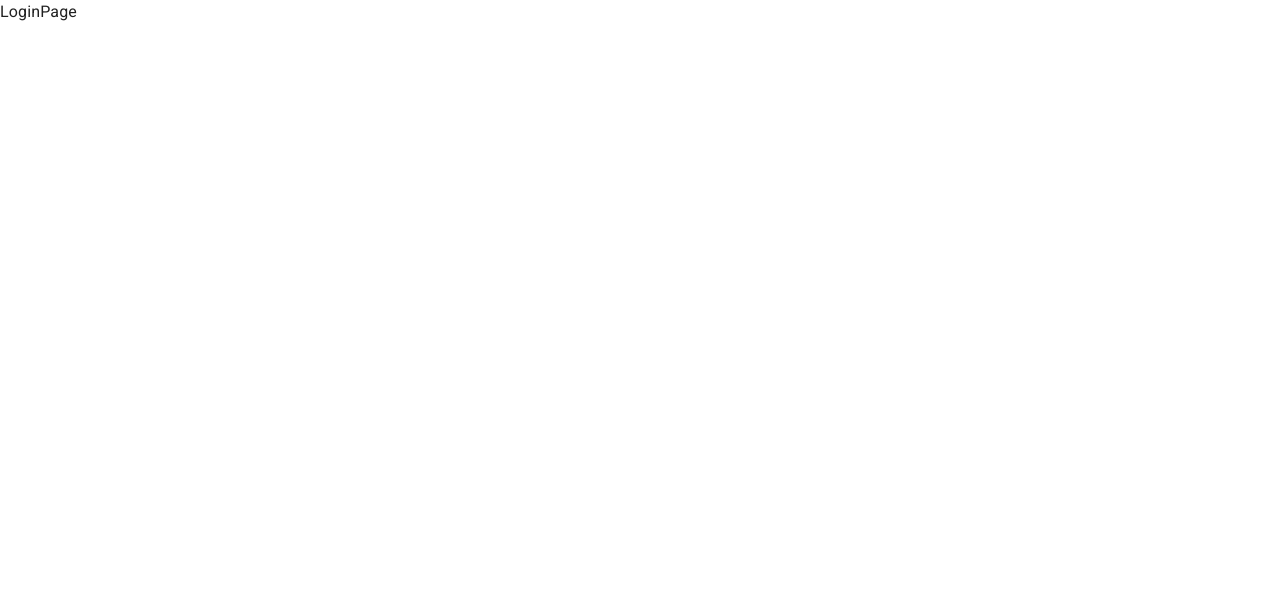
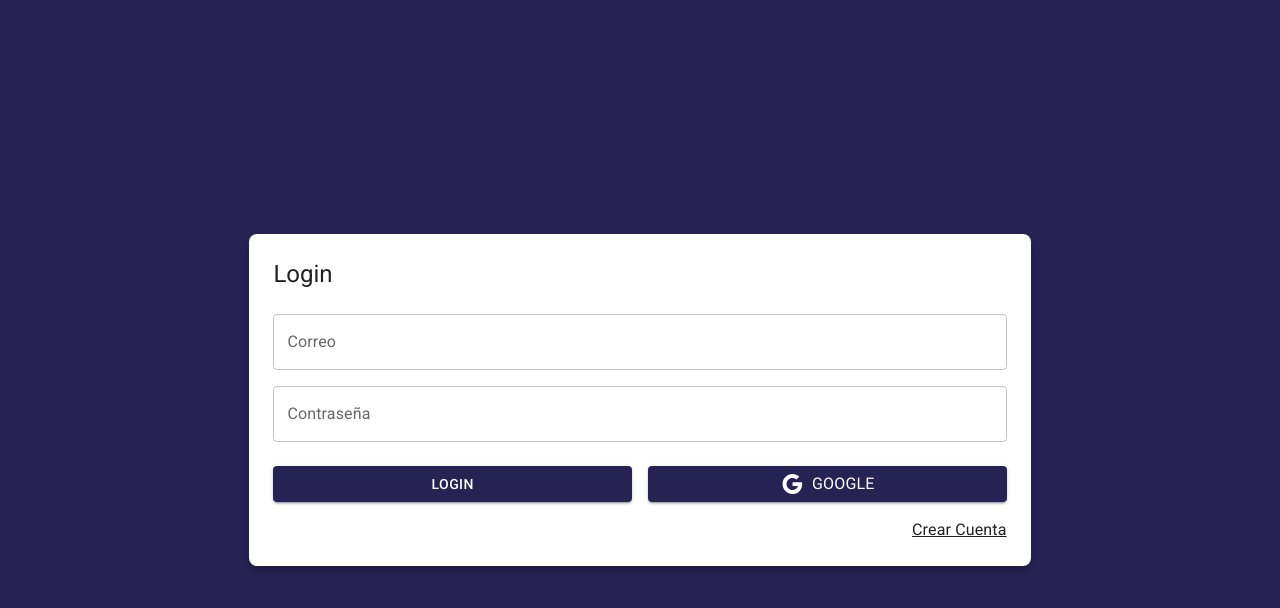
Before and after one commit to RogerCastillo877/vite-journal-app, a React (Vite) app: page /auth/login in a window 1280 px wide. Shown: the top 608 px of the page. Built offline with nearby package versions, Linux system fonts and the light colour scheme.

Commit message:
Add read me file and login layout

```diff
--- a/src/auth/pages/LoginPage.jsx
+++ b/src/auth/pages/LoginPage.jsx
@@ -1,6 +1,69 @@
+import { Link as RouterLink } from "react-router-dom"
+import { Google } from "@mui/icons-material"
+import { Button, Grid, Link, TextField, Typography } from "@mui/material"
 
 export const LoginPage = () => {
   return (
-    <div>LoginPage</div>
+    <Grid
+      container
+      spacing={ 0 }
+      direction="column"
+      alignItems="center"
+      justifyContent="center"
+      sx={{ minHeight: '100vh', backgroundColor: 'primary.main', padding: 4 }}
+    >
+      <Grid item
+        className='box-shadow'
+        xs={ 3 }
+        sx={{ backgroundColor:'white', padding: 3, borderRadius: 2 }}
+      >
+        <Typography variant='h5' sx={{ mb: 1 }}>Login</Typography>
+
+        <form>
+          <Grid container>
+            <Grid item xs={ 12 } sx={{ mt: 2 }}>
+              <TextField
+                label="Correo"
+                type="email"
+                placeholder="correo@google.com"
+                fullWidth
+              />
+            </Grid>
+
+            <Grid item xs={ 12 } sx={{ mt: 2 }}>
+              <TextField
+                label="Contraseña"
+                type="password"
+                placeholder="Contraseña"
+                fullWidth
+              />
+            </Grid>
+
+            <Grid container spacing={ 2 } sx={{ mb: 2, mt: 1 }}>
+
+              <Grid item xs={ 12 } sm={ 6 }>
+                <Button variant='contained' fullWidth>
+                  Login
+                </Button>
+              </Grid>
+
+              <Grid item xs={ 12 } sm={ 6 }>
+                <Button variant='contained' fullWidth>
+                  <Google />
+                  <Typography sx={{ ml: 1 }}>Google</Typography>
+                </Button>
+              </Grid>
+
+            </Grid>
+
+            <Grid container direction='row' justifyContent='end'>
+              <Link component={ RouterLink } color="inherit" to="/auth/register">
+                Crear Cuenta
+              </Link>
+            </Grid>
+          </Grid>
+        </form>
+      </Grid>
+    </Grid>
   )
 }
--- a/src/styles.css
+++ b/src/styles.css
@@ -0,0 +1,3 @@
+.box-shadow {
+  box-shadow: 0px 5px 5px rgba(0, 0, 0, 0.2);
+}
```
Also changed, not shown: 1 other file (tests, documents, lock files or other folders).
